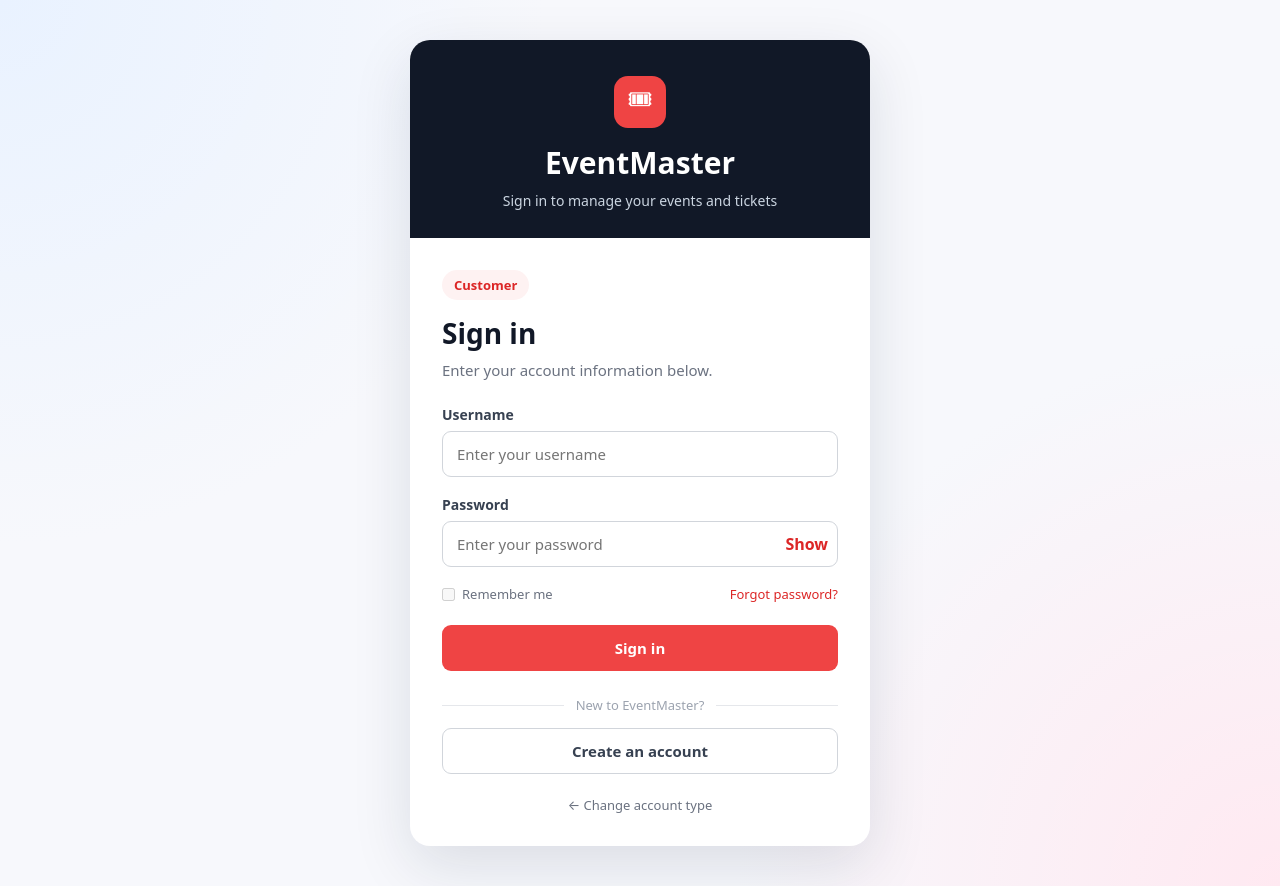
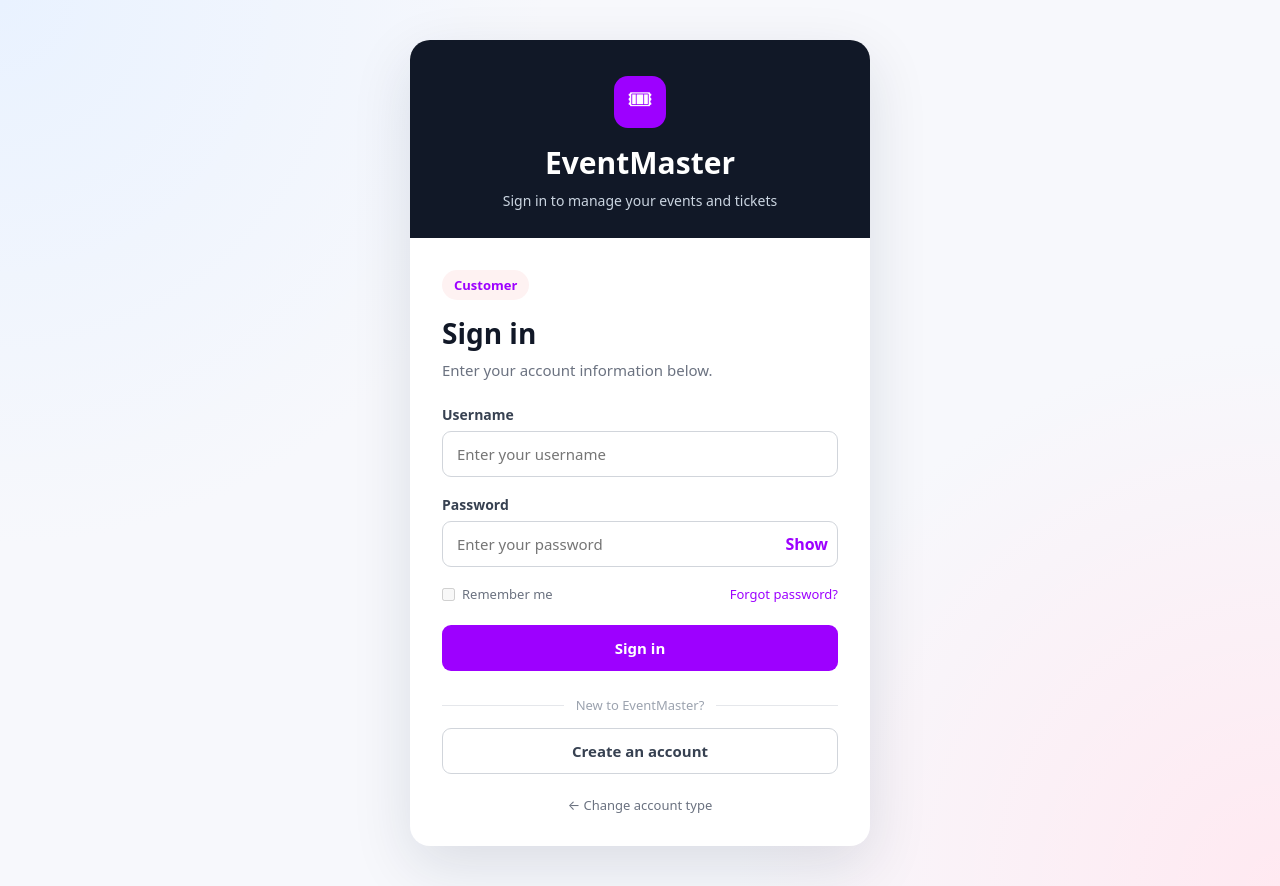
Before and after one commit to winsharp/Events-Coordinator, a React (Vite) app in the folder frontend/: page /login in a window 1280 px wide. Built offline with nearby package versions, Linux system fonts and the light colour scheme; no server answers.

Commit message:
Update Auth.css

```diff
--- a/frontend/src/pages/Auth/Auth.css
+++ b/frontend/src/pages/Auth/Auth.css
@@ -39,7 +39,7 @@
   align-items: center;
   justify-content: center;
   border-radius: 14px;
-  background: #ef4444;
+  background: #9d00ff;
   font-size: 25px;
 }
 
@@ -95,7 +95,7 @@
 }
 
 .account-type-card\:hover {
-  border-color: #ef4444;
+  border-color: #9d00ff;
   transform: translateY(-2px);
   box-shadow: 0 8px 25px rgba(0, 0, 0, 0.08);
 }
@@ -135,7 +135,7 @@
   padding: 6px 12px;
   border-radius: 20px;
   background: #fef2f2;
-  color: #dc2626;
+  color: #9d00ff;
   font-size: 13px;
   font-weight: 600;
 }
@@ -164,7 +164,7 @@
 }
 
 .form-group input:focus {
-  border-color: #ef4444;
+  border-color: #9d00ff;
   box-shadow: 0 0 0 3px rgba(239, 68, 68, 0.12);
 }
 
@@ -183,7 +183,7 @@
   transform: translateY(-50%);
   border: none;
   background: transparent;
-  color: #dc2626;
+  color: #9d00ff;
   font-weight: 600;
   cursor: pointer;
 }
@@ -206,7 +206,7 @@
 .forgot-password {
   border: none;
   background: none;
-  color: #dc2626;
+  color: #9d00ff;
   cursor: pointer;
   font-size: 13px;
 }
@@ -228,13 +228,13 @@
 
 .auth-primary-button {
   border: none;
-  background: #ef4444;
+  background: #9d00ff;
   color: white;
   transition: background 0.2s;
 }
 
 .auth-primary-button:hover {
-  background: #dc2626;
+  background: #9d00ff;
 }
 
 .auth-secondary-button {
@@ -253,7 +253,7 @@
   border: 1px solid #fecaca;
   border-radius: 8px;
   background: #fef2f2;
-  color: #b91c1c;
+  color: #9d00ff;
   font-size: 14px;
 }
 
@@ -282,7 +282,7 @@
 }
 
 .existing-account a {
-  color: #dc2626;
+  color: #9d00ff;
   font-weight: 600;
 }
 
```
